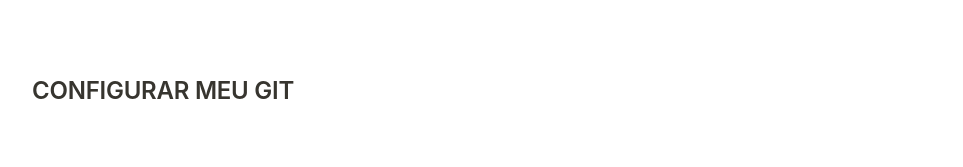
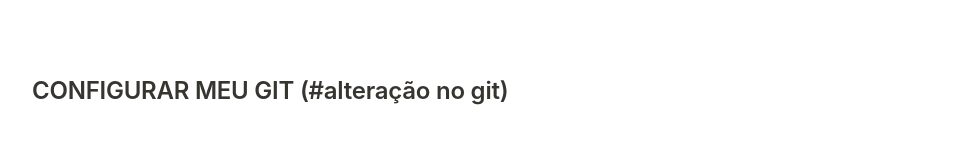
Before and after one commit to JhonnatasRibeiroDev/aulagithub, a plain HTML site: page index.html in a window 1280 px wide. Shown: the part 870-1037 px from the top of the page, without its empty margins (158-1121 px from the left). Drawn offline with Linux system fonts and the light colour scheme.

Commit message:
Acrescendo texto para teste

```diff
--- a/index.html
+++ b/index.html
@@ -678,7 +678,7 @@
     </p><p id="13f35e37-604d-4d6b-adfc-a6fc85793f5f" class="">
     </p><blockquote id="03570af4-3c84-4a3e-b8ca-ff38b767c7ea" class="block-color-brown_background">#Commits são versões de um projeto/arquivo</blockquote><blockquote id="4a6486d2-d32b-406a-a8b6-03fc5608cd66" class="block-color-yellow_background">#USUÁRIOS DE WINDOWS SEMPRE DEVEM CONFIGURAR PARA VER ARQUIVOS OCULTOS</blockquote><p id="2d46e8ea-30f4-4cf9-b8cd-28ad17378ffd" class="">
     </p><p id="68e207ea-5a22-4246-8af8-3e1d9229d97c" class="">
-    </p><h2 id="699ab74e-4888-4e75-962e-7f0fb949968f" class="">CONFIGURAR MEU GIT</h2><p id="419d0b0e-0fe5-44c8-a211-bae492827b66" class="">
+    </p><h2 id="699ab74e-4888-4e75-962e-7f0fb949968f" class="">CONFIGURAR MEU GIT (#alteração no git)</h2><p id="419d0b0e-0fe5-44c8-a211-bae492827b66" class="">
     </p><p id="ce558bb4-c2ab-43f6-af70-499b2fc499ab" class="">
     </p><figure id="f8a29873-0db4-496b-a84f-5a68b49c9463" class="image" style="text-align:left"><a href="GIT%20E%20GITHUB%209614f68882a44d82ab18399ae6f79a72/Untitled.png"><img style="width:480px" src="GIT%20E%20GITHUB%209614f68882a44d82ab18399ae6f79a72/Untitled.png"/></a></figure><p id="e16640d3-cb2c-4ede-8585-8d4723ac6050" class="">
     </p><pre id="056b57d1-b91b-4ec7-bf86-9d33dd0ac4a1" class="code"><code>get config —global user.name “Seu nome”</code></pre><pre id="9da43114-5afd-4e52-a27d-596ff284bf88" class="code"><code>git config —global user.email “Seu email de cadastro do Github”</code></pre><p id="eec95de7-fdd3-4c2d-94f8-986a0e935a66" class="">
```
